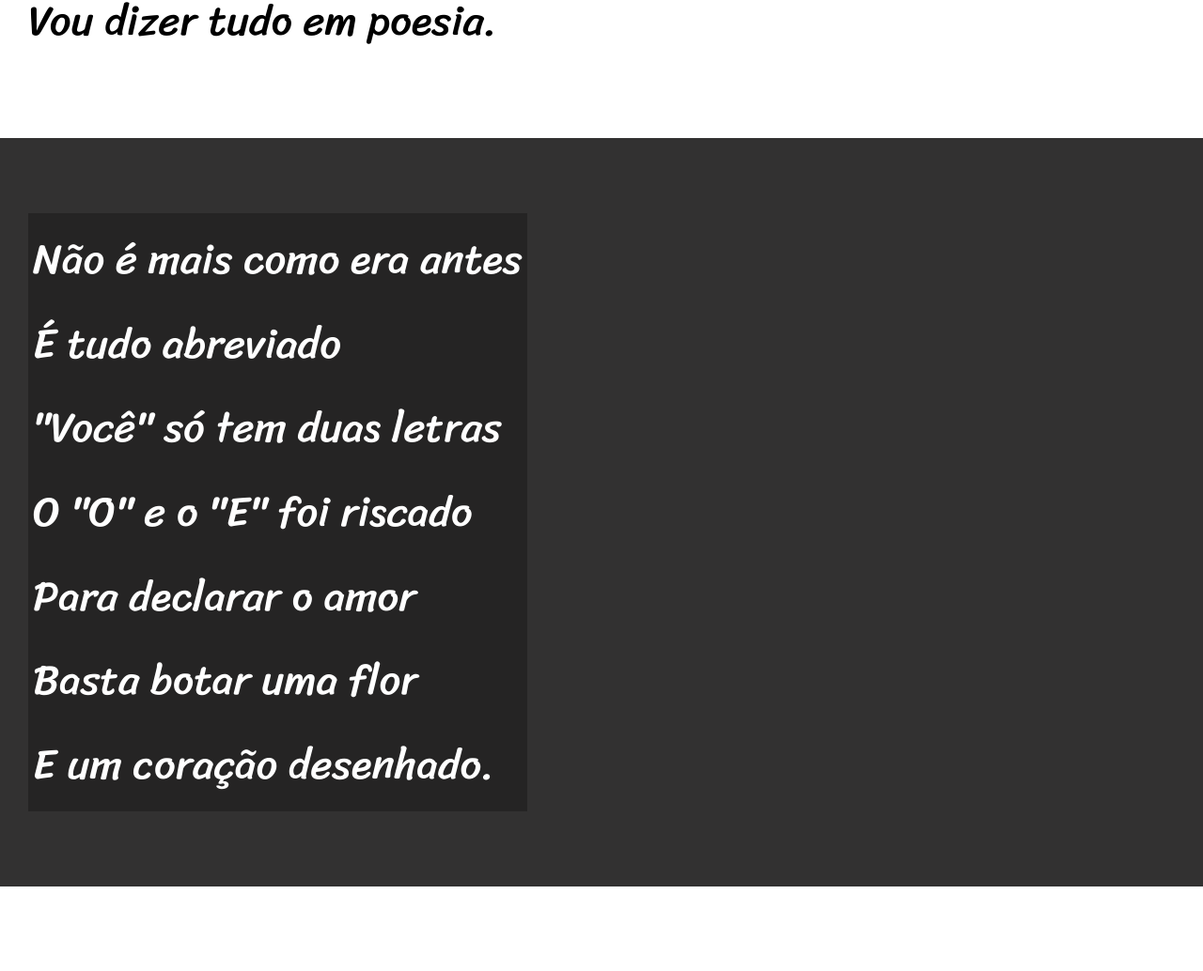
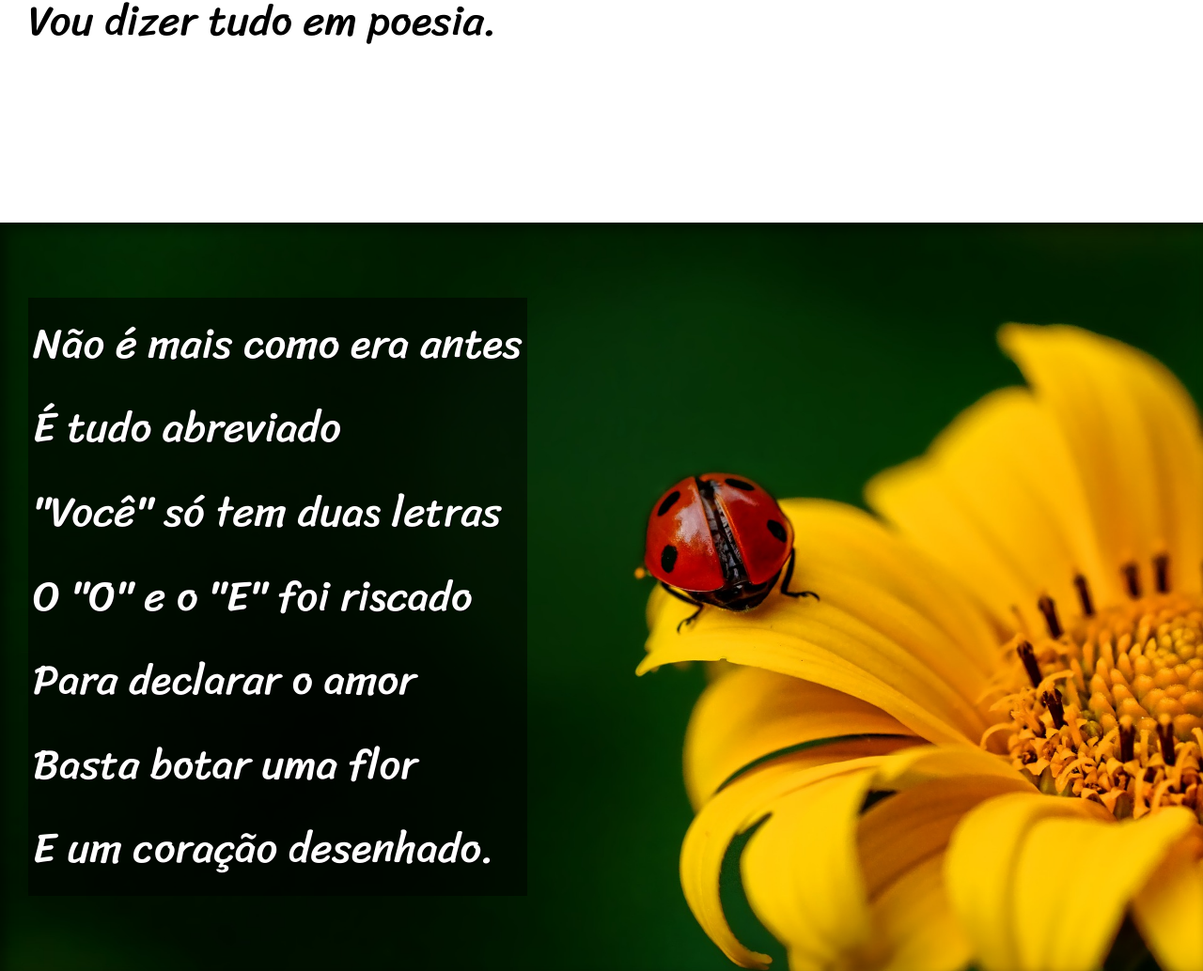
Before and after one commit to EduardoGabardo/html-css, a plain HTML site: page desafios/desafio12/index.html in a window 1280 px wide. Shown: the part 985-2019 px from the top of the page at 94% size. Drawn offline with Linux system fonts and the light colour scheme.

Commit message:
ultimas atualizações desafio12

```diff
--- a/desafios/desafio12/estilo/style.css
+++ b/desafios/desafio12/estilo/style.css
@@ -55,6 +55,10 @@ section {
     font-size: 3.5vw;
 }
 
+section > p {
+    padding-bottom: 2em;
+}
+
 section.normal {
     background-color: white;
     color: black;
@@ -63,12 +67,27 @@ section.normal {
 section.imagem {
     background-color: rgb(50, 49, 49);
     color: white;
+    box-shadow: inset 6px 6px 13px 0px rgba(0, 0, 0, 0.484);
+    background-size: cover;
+    background-attachment: fixed;
 }
 
 section.imagem > p {
     display: inline-block;
     padding: 5px;
-    background-color: rgba(0, 0, 0, 0.258);
+    background-color: rgba(0, 0, 0, 0.514);
+    text-shadow: 1px 1px 0px black;
+}
+
+section#img01 {
+    background-image: url('../imagens/background001.jpg');
+    background-position: right center;
+
+}
+
+section#img02 {
+    background-image: url('../imagens/background002.jpg');
+
 }
 
 footer {
--- a/desafios/desafio12/index.html
+++ b/desafios/desafio12/index.html
@@ -32,7 +32,7 @@
 
 
 
-    <section class="imagem">
+    <section class="imagem" id="img01">
         <p>
             Não é mais como era antes <br>
             É tudo abreviado <br>
@@ -69,7 +69,7 @@
 
 
 
-    <section class="imagem">
+    <section class="imagem" id="img02">
         <p>
             Tenho saudade das cartas <br>
             Escritas com a própria mão <br>
```
